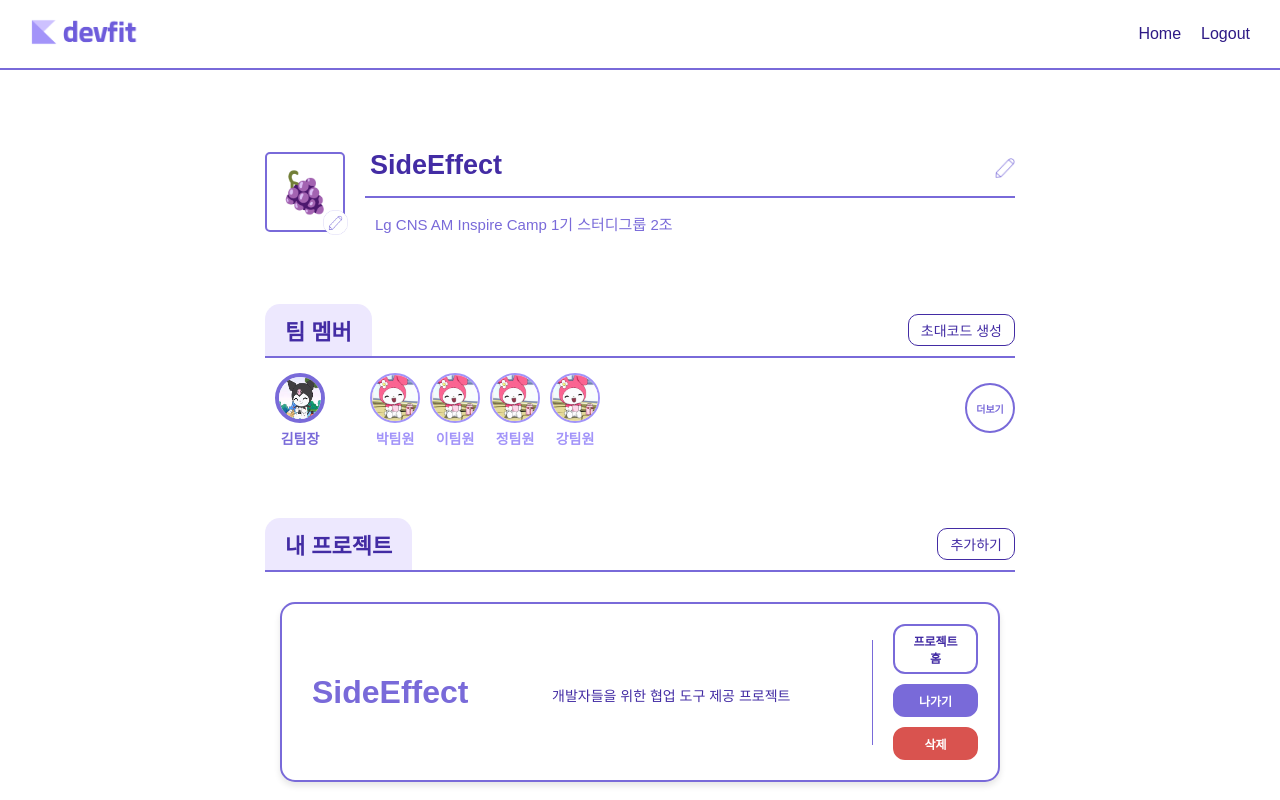
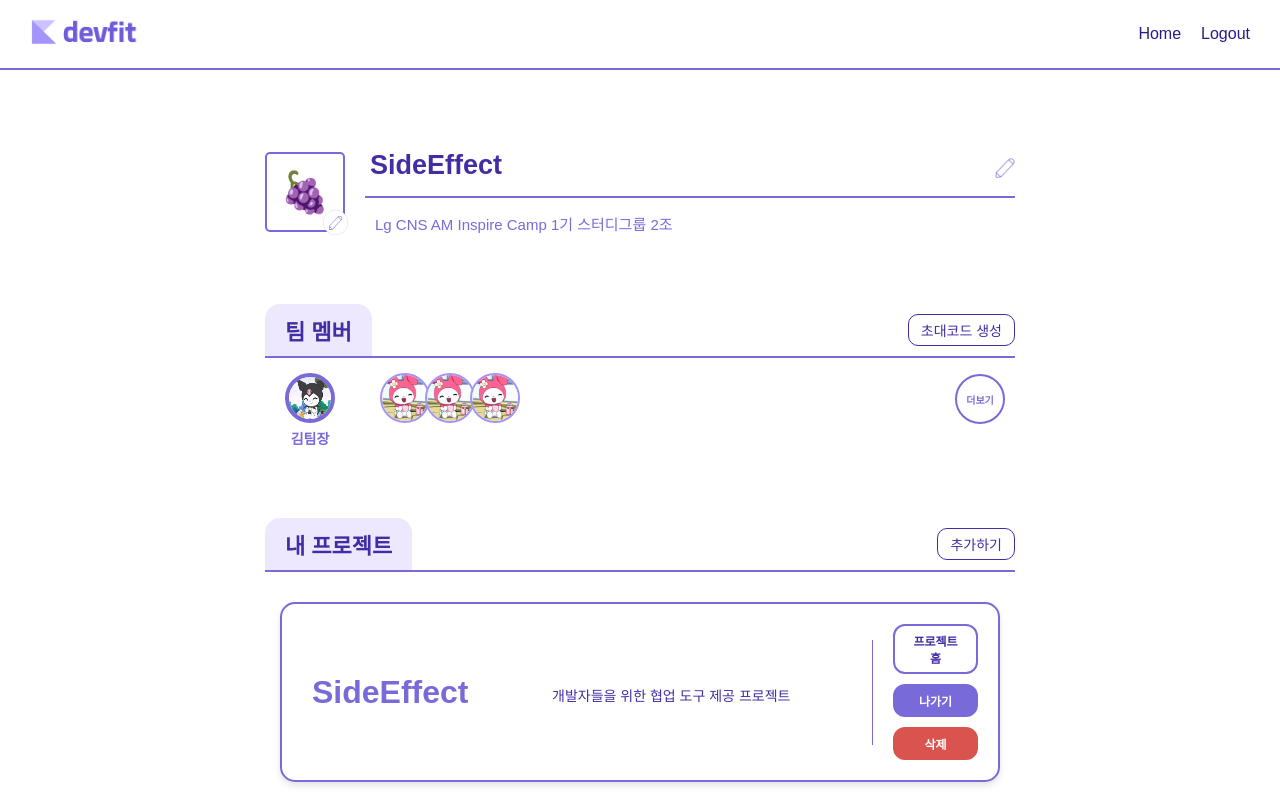
Before and after one commit to AM-Inspire-Devfit/devfit-frontend, a Next.js app: page /team/1 in a window 1280 px wide. Shown: the top 800 px of the page. Built offline with nearby package versions, Linux system fonts and the light colour scheme.

Commit message:
fix: 팀 멤버 3명까지 보이도록 수정

```diff
--- a/src/app/team/section_s.js
+++ b/src/app/team/section_s.js
@@ -83,6 +83,8 @@ export const MemberDetail = styled.div`
   border-radius: 50%;
   position: relative;
   margin-left: 10px;
+  margin-right: 10px;
+  margin-top: -18px;
   cursor: pointer;
 
   display: flex;
--- a/src/app/team/team.js
+++ b/src/app/team/team.js
@@ -328,7 +328,7 @@ export default function Team() {
             <S.Divider2 />
                 <S.MemberList>
                     {/* 리더 */}
-                    <div style={{ display: "flex", alignItems: "center", gap: "15px", marginLeft: "10px" }}>
+                    <div style={{ display: "flex", alignItems: "center", gap: "15px", marginLeft: "20px" }}>
                         {leaders.map((leader) => (
                             <S.MemberItem key={leader.id}>
                                 <S.MemberProfile isLeader={true}>
@@ -339,12 +339,14 @@ export default function Team() {
                         ))}
                     {/* 팀원들 */}
                     <div style={{ display: "flex", alignItems: "center", gap: "10px", marginLeft: "30px" }}>
-                        {teamMembers.map((member) => (
-                            <S.MemberItem key={member.id}>
+                        {teamMembers.slice(0, 3).map((member, index) => (
+                            <S.MemberItem key={member.id} style={{ position: "relative", marginLeft: index === 0 ? "0" : "-15px" }}>
                                 <S.MemberProfile>
                                     <Image src={member.profileImage} alt={member.name} width={50} height={50} />
                                 </S.MemberProfile>
-                                <S.MemberName>{member.name}</S.MemberName>
+                                <S.MemberName style={{ visibility: member.name ? "hidden" : "visible" }}>
+                                    {member.name}
+                                </S.MemberName>
                             </S.MemberItem>
                         ))}
                     </div>
```
